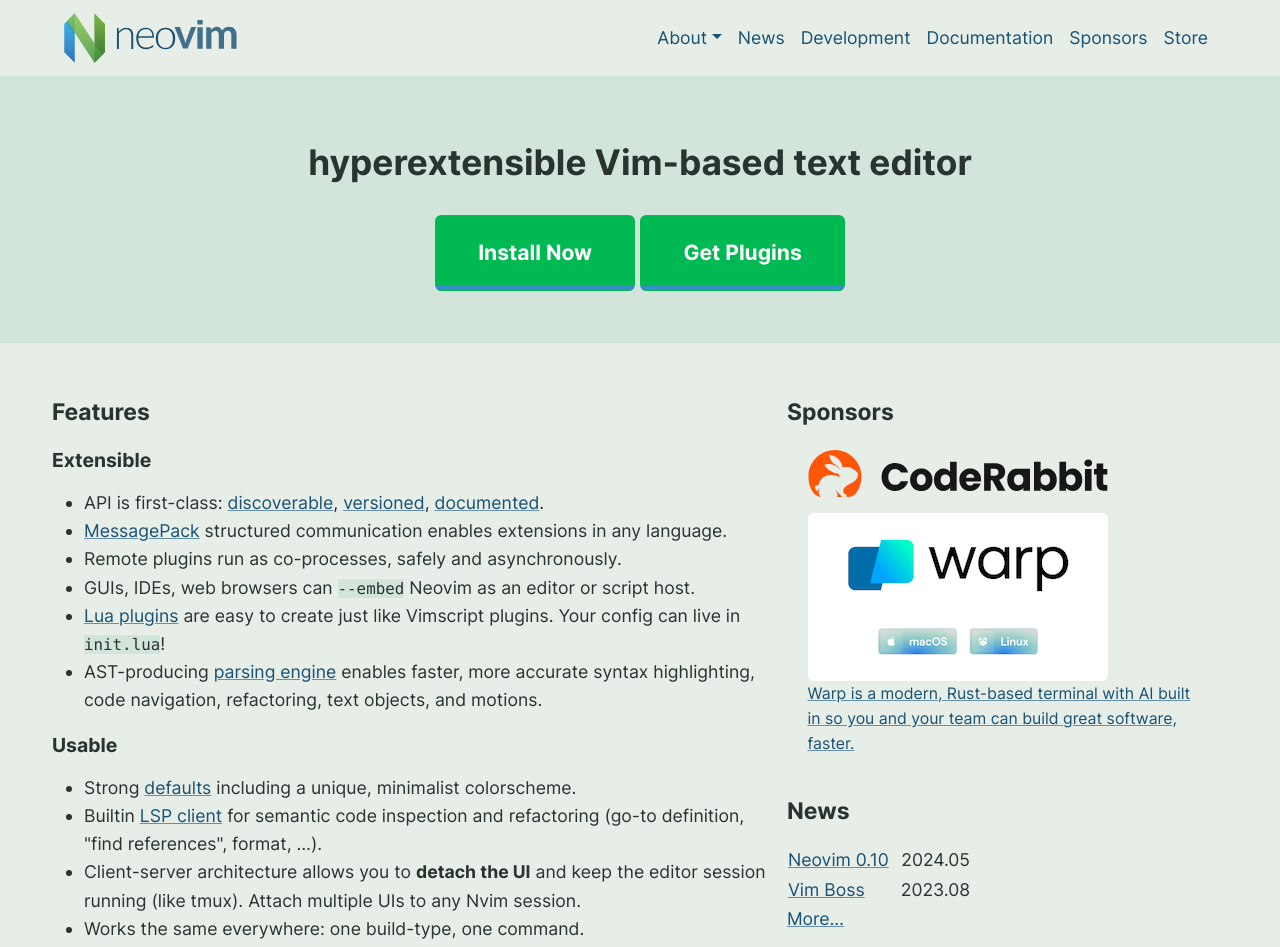
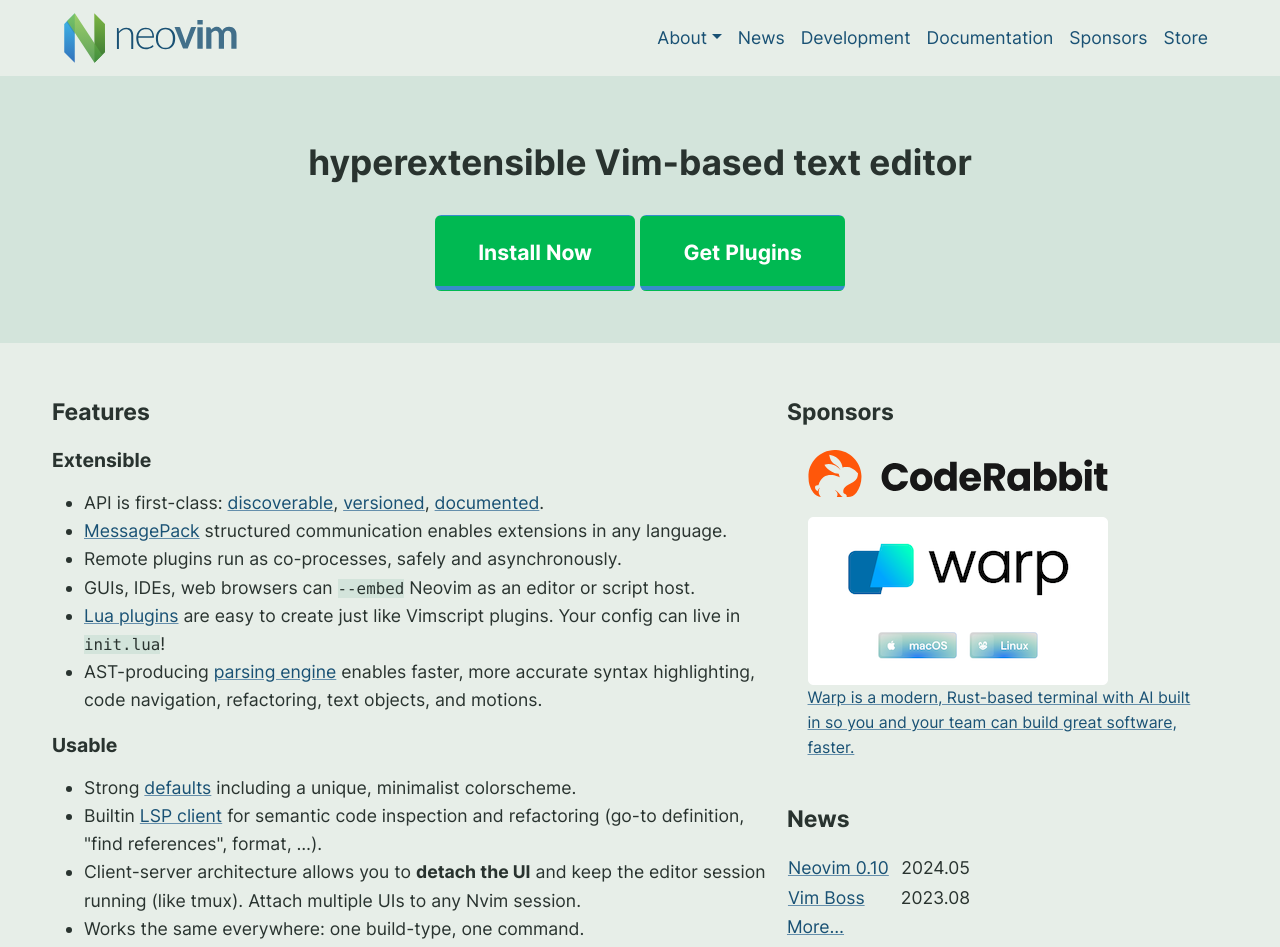
Before and after one commit to neovim/neovim.github.io, a Jekyll site: the page built from index.html, in a window 1280 px wide. Shown: the top 947 px of the page. Built offline with Jekyll 4.4.1, drawn with Linux system fonts in a browser that asks for light colours; comment, search, counter and statistics services are not loaded.

Commit message:
sponsors: layout/css

```diff
--- a/css/main.css
+++ b/css/main.css
@@ -403,10 +403,6 @@
   margin-bottom: 20px;
 }
 
-.first-level-sponsor img {
-  max-width: 100%;
-}
-
 .second-level-sponsors {
   width: 100%;
 }
--- a/index.html
+++ b/index.html
@@ -80,9 +80,9 @@
     <div class="col-narrow">
       <h2 id="sponsors-header">Sponsors</h2>
       <div id="sponsors" class="sponsors-main">
-        <p>
+        <div class="first-level-sponsor">
           <a href="https://coderabbit.ai/">
-            <picture title="Visit https://coderabbit.ai to learn more." alt="Visit https://coderabbit.ai to learn more.">
+            <picture title="Visit coderabbit.ai to learn more." alt="Visit coderabbit.ai to learn more.">
               <!-- light mode: -->
               <source srcset="images/sponsors/coderabbit-logo.svg" media="(prefers-color-scheme: light)"/>
               <!-- dark mode: -->
@@ -91,13 +91,13 @@
               <img width="300" class="img-fluid" src="images/sponsors/coderabbit-logo.svg">
             </picture>
           </a>
-        </p>
-        <p>
+        </div>
+        <div class="first-level-sponsor">
           <a href="https://www.warp.dev/?utm_source=github&utm_medium=referral&utm_campaign=neovim_20231211"><img width="300" class="img-fluid" src="images/sponsors/warp-300px.png" title="Visit warp.dev to learn more." alt="Visit warp.dev to learn more."/>
             <br/>
             Warp is a modern, Rust-based terminal with AI built in so you and your team can build great software, faster.
           </a>
-        </p>
+        </div>
       </div>
 
       <div class="news-section">
--- a/sponsors.html
+++ b/sponsors.html
@@ -52,12 +52,12 @@
 
   <div>
     <h2>Sponsors</h2>
-    <div id="sponsors3">
+    <div id="sponsors3" class="first-level-sponsor">
       <a href="https://rizin.re/">
         <img width="297" height="100" src="/images/sponsors/rizin.svg" alt="Rizin"/>
       </a>
     </div>
-    <div id="sponsors4">
+    <div id="sponsors4" class="first-level-sponsor">
       <a href="https://route4me.com/">
         <img width="300" height="76" src="/images/sponsors/route4me-logo.png" alt="Route4Me Route Planner" />
       </a>
```
